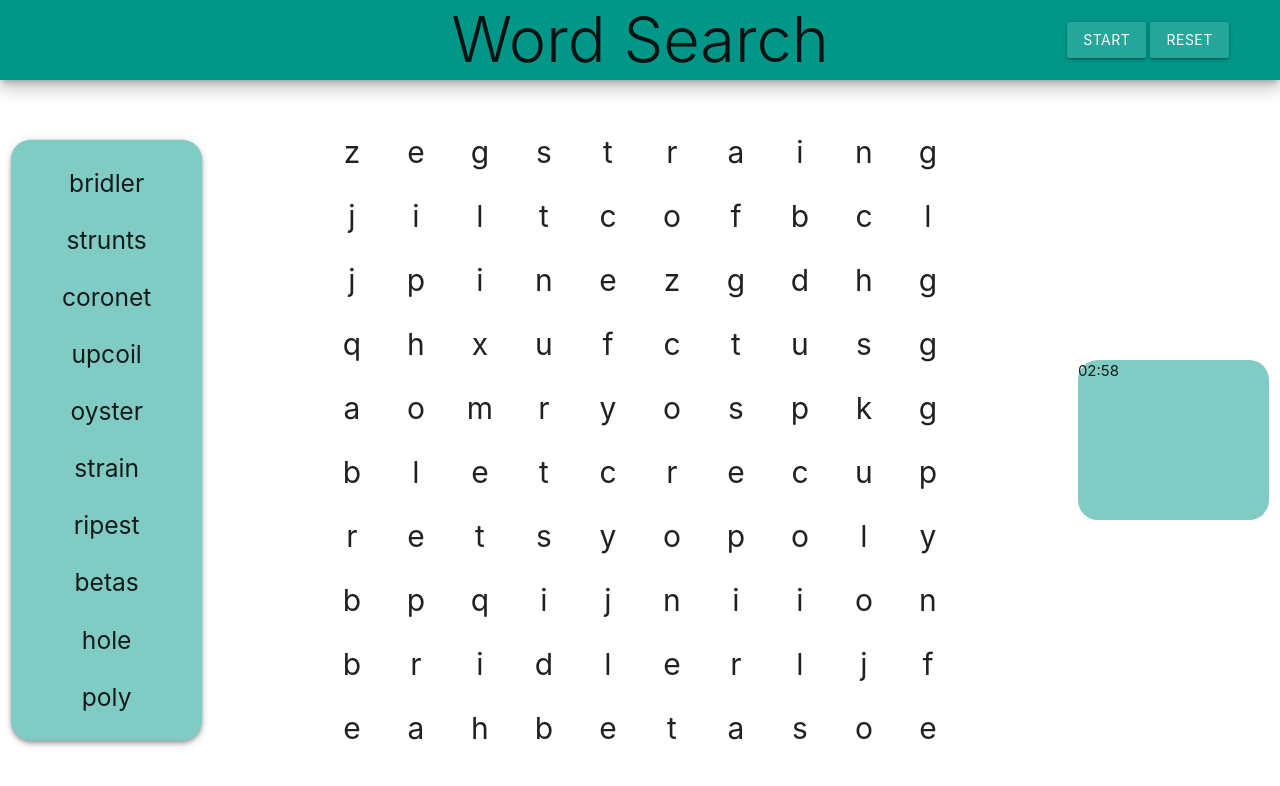
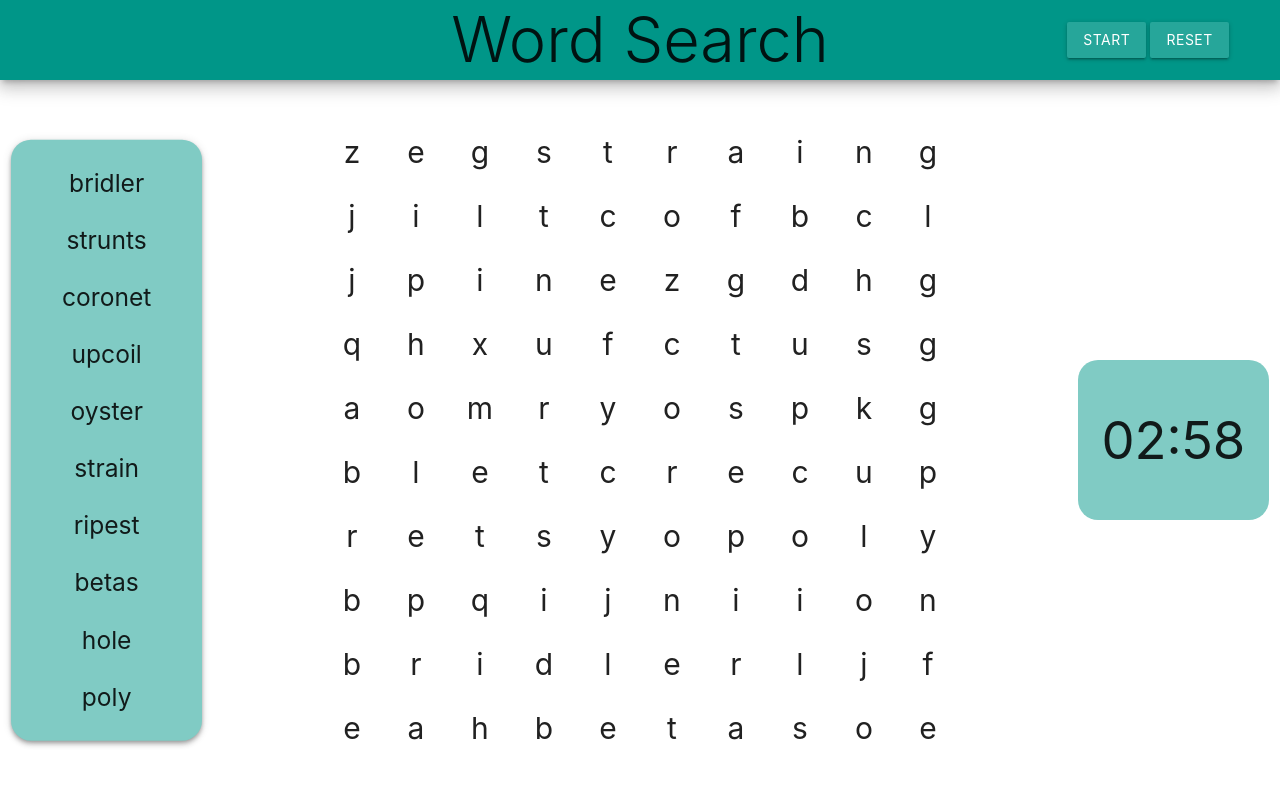
Before and after one commit to MichaelCapo23/word-match, a plain HTML site: page index.html in a window 1280 px wide. Both pictures are taken after a click on the link "START". Drawn offline with nearby package versions, Linux system fonts and the light colour scheme.

```diff
--- a/index.html
+++ b/index.html
@@ -4,6 +4,7 @@
     <meta charset="UTF-8">
     <script src="https://code.jquery.com/jquery-3.1.0.js"></script>
     <script src="https://cdnjs.cloudflare.com/ajax/libs/materialize/1.0.0/js/materialize.min.js"></script>
+    <link href="https://fonts.googleapis.com/icon?family=Material+Icons" rel="stylesheet">
     <link rel="stylesheet" href="https://cdnjs.cloudflare.com/ajax/libs/materialize/1.0.0/css/materialize.min.css">
     <link rel="stylesheet" href="style.css">
     <script src="helper.js"></script>
@@ -33,7 +34,9 @@
             </div>
             <div class="timerWrapper col s2">
                 <div class="timerCard teal lighten-3">
-                    placeholder
+                    <div class="timerSpan truncate">
+
+                    </div>
                 </div>
             </div>
         </div>
--- a/main.js
+++ b/main.js
@@ -23,6 +23,7 @@ function start() {
   $('.wordsCard').addClass('z-depth-2');
   $('.startButton').removeClass('pulse');
   $('.startButton').off('click', start);
+  $('.timerWrapper').css('visibility','visible');
 }
 
 /**
@@ -51,7 +52,7 @@ function reset() {
  * @param {string} formattedTime
  */
 function displayTime(formattedTime) {
-  const display = $('.timerCard');
+  const display = $('.timerSpan');
   display.text(formattedTime);
 }
 
@@ -279,6 +280,7 @@ function matchedWordsLeft() {
 
 function gameWon() {
     $('#gameWon').modal('open');
+    stopCountdown(timer);
 }
 
 function gameLost() {
--- a/style.css
+++ b/style.css
@@ -41,6 +41,17 @@ div {
 }
 .timerWrapper {
     height: 90vh;
+    visibility: hidden;
+}
+.timerCard {
+    height: 20vh;
+}
+.timerSpan {
+    font-size: 3.5rem;
+    text-align: center;
+    position: relative;
+    top: 50%;
+    transform: translateY(-50%);
 }
 .cell {
     height: 10%;
@@ -92,9 +103,6 @@ h1 {
     transform: translateY(-50%);
 }
 
-.timerCard {
-    height: 20vh;
-}
 .wordsArrContainer h5:first-child {
     padding-top: 2rem;
 }
```
